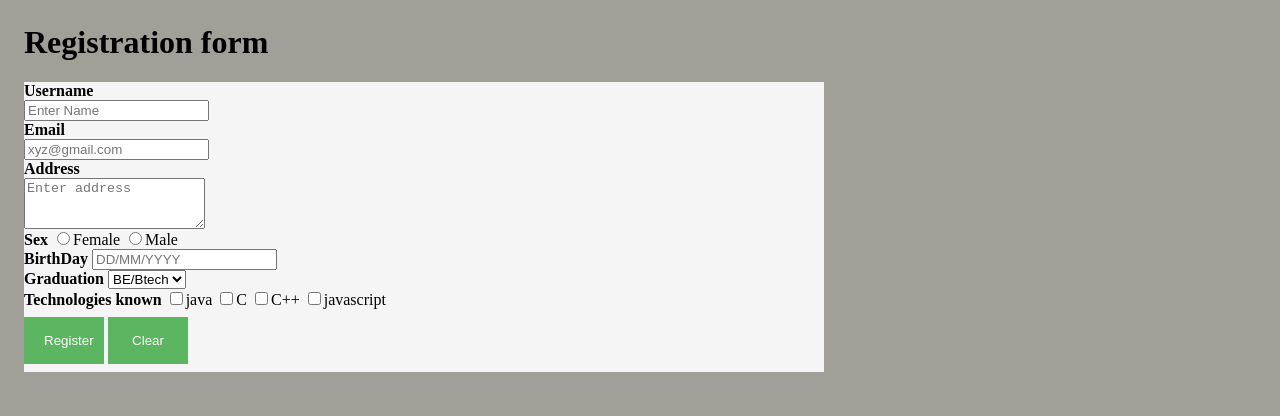
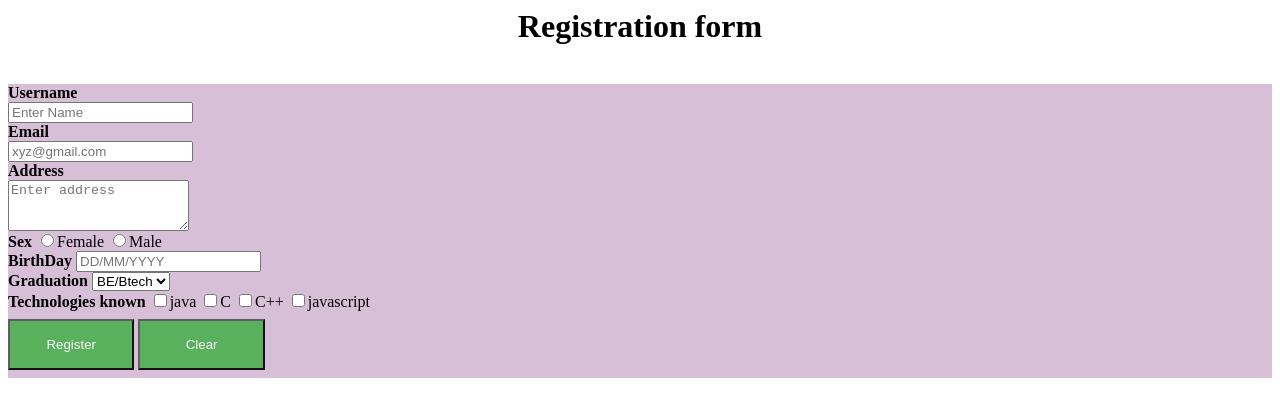
Before and after one commit to KeerthiKongari/RegistrationProject, a plain HTML site: page index.html in a window 1280 px wide. Drawn offline with Linux system fonts and the light colour scheme.

Commit message:
added background

```diff
--- a/index.html
+++ b/index.html
@@ -1,12 +1,14 @@
 <link  rel="stylesheet" href="style.css">
 <!DOCTYPE html>
 <html>
-    <body class="container">
+    <body>
     <div>
-    <h1>Registration form</h1>
-        <form class="formalign">
+    <h1 id="h1">Registration form</h1><br>
+    </div>
+    <div class="container">
+        <form>
            <label for="uname"><b>Username</b></label><br><input type="text" placeholder="Enter Name" name="uname" id="uname" required><br>
-            <label for="umail"><b>Email</b></label><br><input type="text" placeholder="xyz@gmail.com" mail="umail" id="umail" required><br>
+            <label for="umail"><b>Email</b></label><br><input type="email" placeholder="xyz@gmail.com" mail="umail" id="umail" required><br>
             <label for="story"><b>Address</b></label><br><textarea name="story" id="story"
                   rows="3" cols="20" placeholder="Enter address"></textarea><br>
             <label><b>Sex</b></label>
--- a/style.css
+++ b/style.css
@@ -4,20 +4,19 @@
     color:white;
     padding:16px 20px;
     margin:8px 0;
-    border:none;
+    border:;
     cursor:pointer;
     width:10%;
     opacity:0.9;
 }
-.container{
-    padding:16px;
-    background-color: rgb(160, 160, 153);
-    width: 800px;
+#h1{
+    text-align: center;
+}
 
-}
 .headstyle{
     font-family: fantasy;
 }
-.formalign{
-    background-color: whitesmoke;
+.container{
+    background-color: thistle;
+
 }
```
